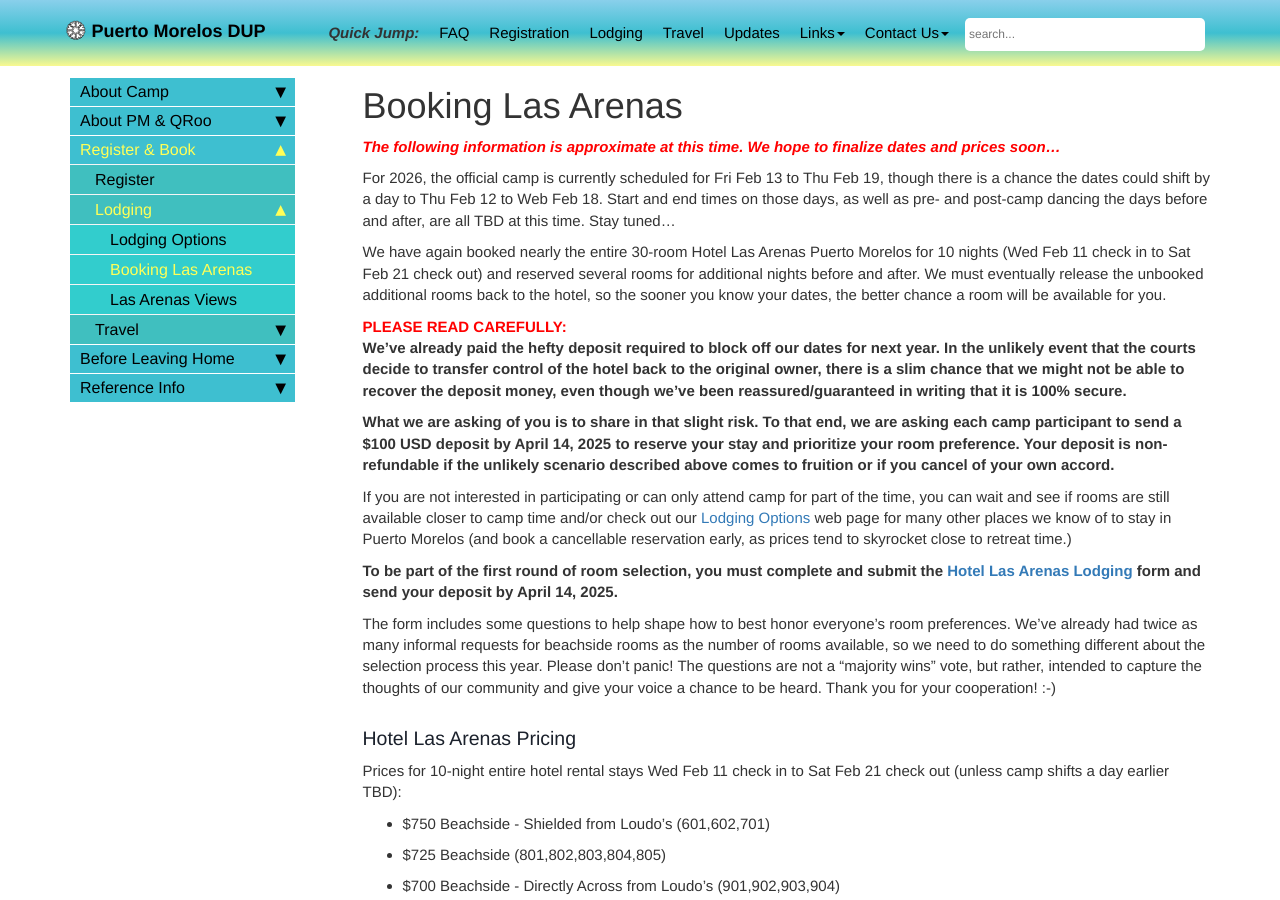
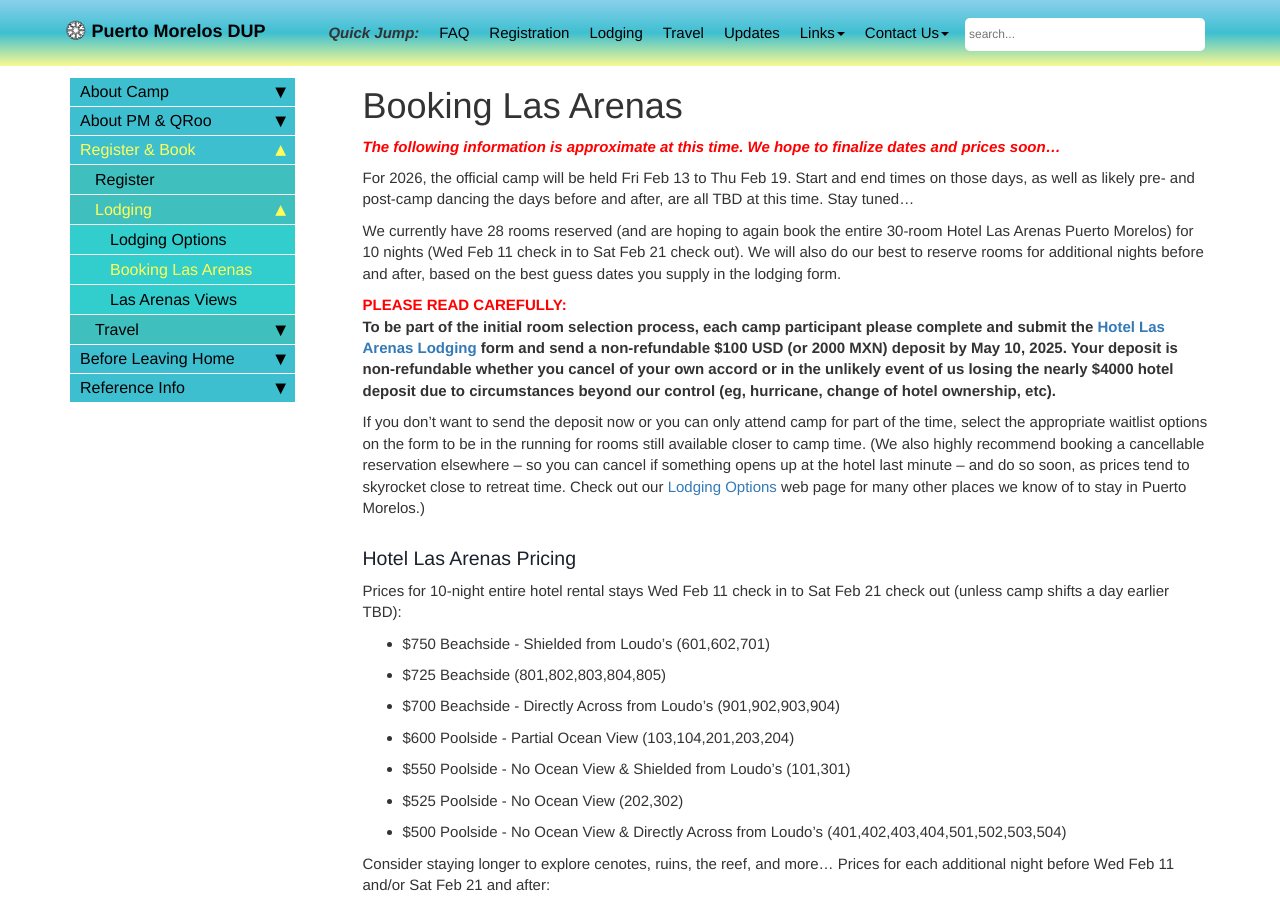
Before and after one commit to davewalker60/pmdup, a Jekyll site: the page built from pages/booking-las-arenas.md, in a window 1280 px wide and 900 px high. Built offline with Jekyll 4.4.1, drawn with Linux system fonts in a browser that asks for light colours; comment, search, counter and statistics services are not loaded; some of the changed text lies outside the part shown.

Commit message:
Latest lodging form verbiage

```diff
--- a/pages/booking-las-arenas.md
+++ b/pages/booking-las-arenas.md
@@ -11,20 +11,14 @@
 <!--### <span style="color:red">***&nbsp;&nbsp;&nbsp;2026 Hotel Las Arenas lodging registration is open. [Learn more here.](booking-las-arenas.md)<br>&nbsp;&nbsp;&nbsp;Camp registration will open in the fall. Info below is from 2025.***</span>
 -->
 
-For 2026, the official camp is currently scheduled for Fri Feb 13 to Thu Feb 19, though there is a chance the dates could shift by a day to Thu Feb 12 to Web Feb 18. Start and end times on those days, as well as pre- and post-camp dancing the days before and after, are all TBD at this time. Stay tuned...
+For 2026, the official camp will be held Fri Feb 13 to Thu Feb 19. Start and end times on those days, as well as likely pre- and post-camp dancing the days before and after, are all TBD at this time. Stay tuned...
 
-We have again booked nearly the entire 30-room Hotel Las Arenas Puerto Morelos for 10 nights (Wed Feb 11 check in to Sat Feb 21 check out) and reserved several rooms for additional nights before and after. We must eventually release the unbooked additional rooms back to the hotel, so the sooner you know your dates, the better chance a room will be available for you.
+We currently have 28 rooms reserved (and are hoping to again book the entire 30-room Hotel Las Arenas Puerto Morelos) for 10 nights (Wed Feb 11 check in to Sat Feb 21 check out). We will also do our best to reserve rooms for additional nights before and after, based on the best guess dates you supply in the lodging form.
 
 <span style="color:red">**PLEASE READ CAREFULLY:**</span><br>
-**We've already paid the hefty deposit required to block off our dates for next year. In the unlikely event that the courts decide to transfer control of the hotel back to the original owner, there is a slim chance that we might not be able to recover the deposit money, even though we've been reassured/guaranteed in writing that it is 100% secure.**
+**To be part of the initial room selection process, each camp participant please complete and submit the [Hotel Las Arenas Lodging](https://docs.google.com/forms/d/e/1FAIpQLSct3SrTHl76pMYcZ5z9-eWdLCjCXzf4igqfVk689qA42YuyWA/viewform){:target="_blank"} form and send a non-refundable $100 USD (or 2000 MXN) deposit by May 10, 2025. Your deposit is non-refundable whether you cancel of your own accord or in the unlikely event of us losing the nearly $4000 hotel deposit due to circumstances beyond our control (eg, hurricane, change of hotel ownership, etc).**
 
-**What we are asking of you is to share in that slight risk. To that end, we are asking each camp participant to send a $100 USD deposit by April 14, 2025 to reserve your stay and prioritize your room preference. Your deposit is non-refundable if the unlikely scenario described above comes to fruition or if you cancel of your own accord.**
-
-If you are not interested in participating or can only attend camp for part of the time, you can wait and see if rooms are still available closer to camp time and/or check out our [Lodging Options](lodging-options.md) web page for many other places we know of to stay in Puerto Morelos (and book a cancellable reservation early, as prices tend to skyrocket close to retreat time.)
-
-**To be part of the first round of room selection, you must complete and submit the [Hotel Las Arenas Lodging](https://docs.google.com/forms/d/e/1FAIpQLSct3SrTHl76pMYcZ5z9-eWdLCjCXzf4igqfVk689qA42YuyWA/viewform){:target="_blank"} form and send your deposit by April 14, 2025.**
-
-The form includes some questions to help shape how to best honor everyone's room preferences. We've already had twice as many informal requests for beachside rooms as the number of rooms available, so we need to do something different about the selection process this year. Please don't panic! The questions are not a "majority wins" vote, but rather, intended to capture the thoughts of our community and give your voice a chance to be heard. Thank you for your cooperation! :-)
+If you don't want to send the deposit now or you can only attend camp for part of the time, select the appropriate waitlist options on the form to be in the running for rooms still available closer to camp time. (We also highly recommend booking a cancellable reservation elsewhere -- so you can cancel if something opens up at the hotel last minute -- and do so soon, as prices tend to skyrocket close to retreat time. Check out our [Lodging Options](lodging-options.md) web page for many other places we know of to stay in Puerto Morelos.)
 
 ### Hotel Las Arenas Pricing
 
```
Also changed, not shown: other parts of pages/booking-las-arenas.md (+2 -2 lines), images/PM_DaveNaH.jpg.
